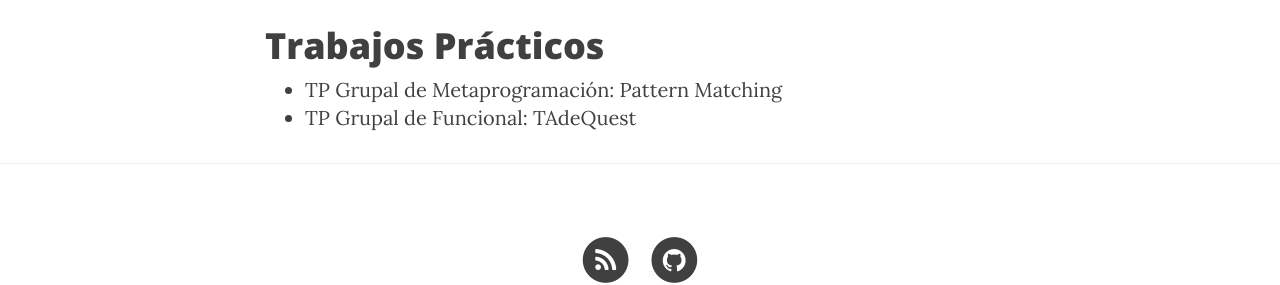
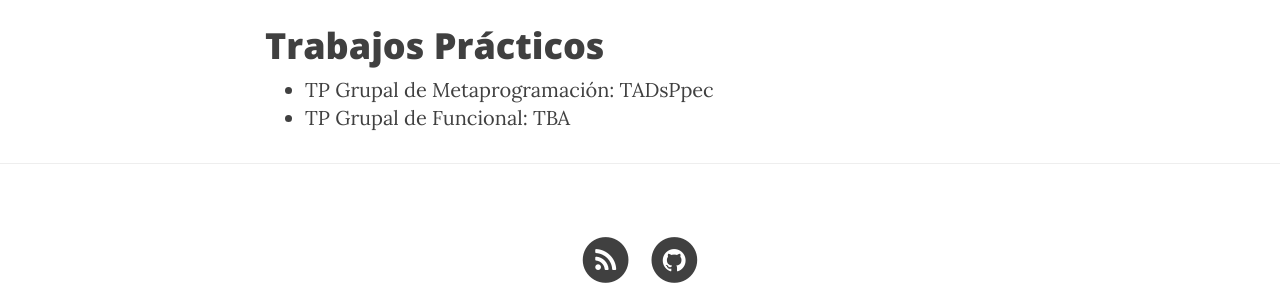
Before and after one commit to tadp-utn-frba/tadp-utn-frba.github.io, a Jekyll site: the page built from cursada.md, in a window 1280 px wide. Shown: the part 1016-1301 px from the top of the page. Built offline with Jekyll 4.4.1, drawn with Linux system fonts in a browser that asks for light colours; nearby versions of some CDN libraries.

Commit message:
update tp cursada

```diff
--- a/cursada.md
+++ b/cursada.md
@@ -14,5 +14,5 @@ permalink: /cursada/
 </iframe>
 
 # Trabajos Prácticos
-- [TP Grupal de Metaprogramación: Pattern Matching](https://docs.google.com/document/d/1PTUz1gFQ5L20SCteoBOIk9uOAPM_pWfyuJonsCAUsSQ/edit?usp=sharing)
-- [TP Grupal de Funcional: TAdeQuest](https://docs.google.com/document/d/1eKBYTUgI7W3YH97ZXMrNz6IUijBY1emXscYPLuea22Y/edit?usp=sharing)
+- [TP Grupal de Metaprogramación: TADsPpec](https://docs.google.com/document/d/1WrVDh6wCzBG2GrlapJSnrSn6J4TpcF_E6iOQJ7Ppr6U/pub)
+- [TP Grupal de Funcional: TBA]()
```
